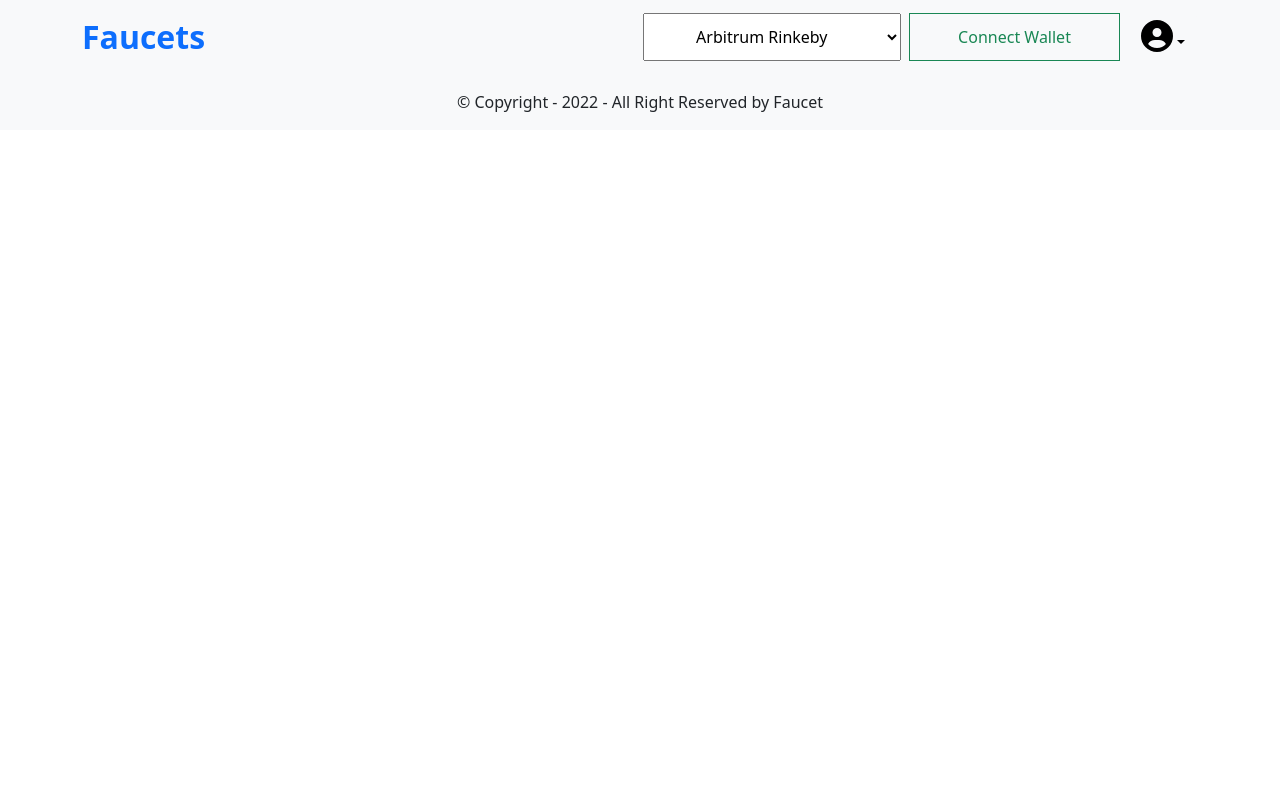
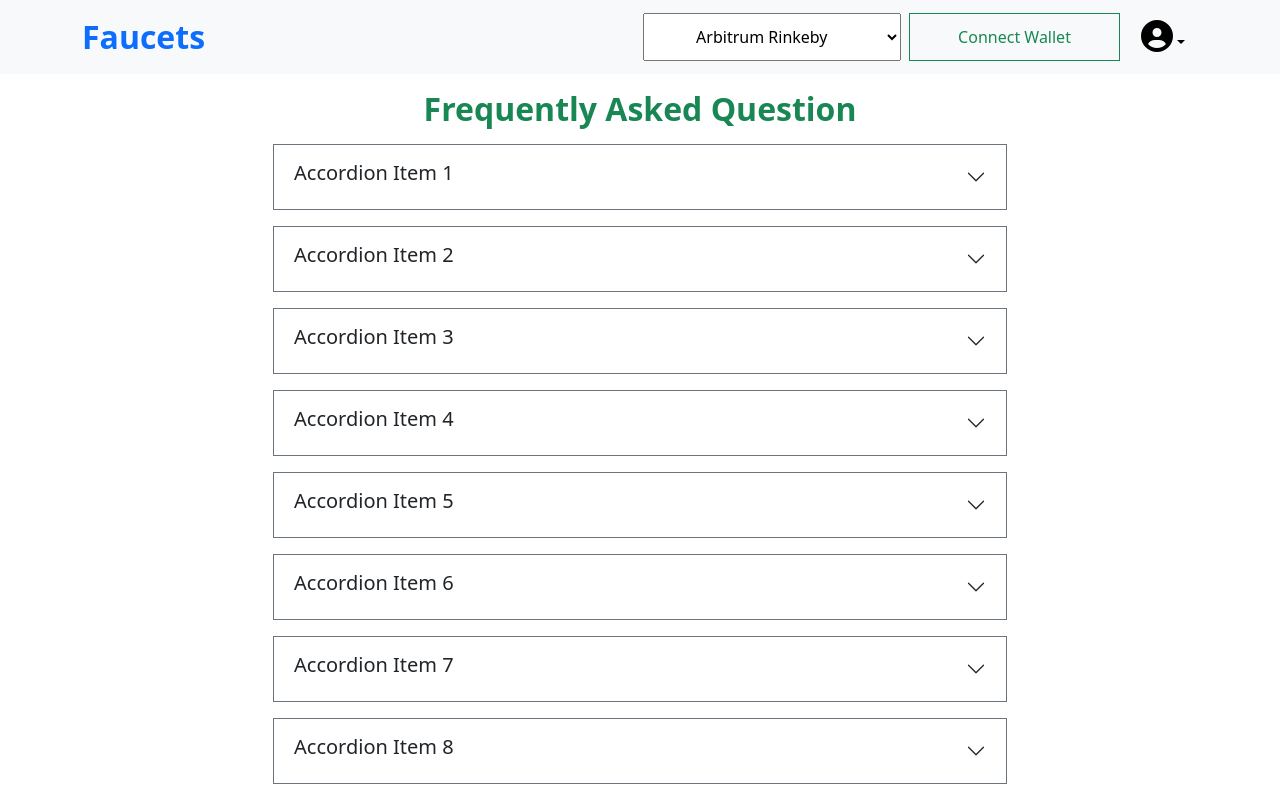
Before and after one commit to snislam/faucets, a React (Create React App) app: page /faq in a window 1280 px wide. Shown: the top 798 px of the page. Built offline with nearby package versions, Linux system fonts and the light colour scheme.

Commit message:
faq page done

```diff
--- a/src/App.js
+++ b/src/App.js
@@ -2,6 +2,7 @@ import { Route, Routes } from 'react-router-dom';
 import './App.css';
 import Footer from './components/Footer';
 import NavBar from './components/NavBar';
+import FAQ from './pages/FAQ';
 import Home from './pages/Home';
 import LogIn from './pages/LogIn';
 import Register from './pages/Register';
@@ -12,6 +13,7 @@ function App() {
       <NavBar />
       <Routes>
         <Route path='/' element={<Home />} />
+        <Route path='/faq' element={<FAQ />} />
         <Route path='/log-in' element={<LogIn />} />
         <Route path='/register' element={<Register />} />
       </Routes>
--- /dev/null
+++ b/src/components/AccordionItem.js
@@ -0,0 +1,18 @@
+import React from 'react';
+
+import Accordion from 'react-bootstrap/Accordion';
+
+const AccordionItem = ({ data, index }) => {
+    return (
+        <Accordion.Item className='border mb-3 border-secondary' eventKey={index}>
+            <Accordion.Header>
+                <h5>{data.title}</h5>
+            </Accordion.Header>
+            <Accordion.Body>
+                {data.body}
+            </Accordion.Body>
+        </Accordion.Item>
+    );
+};
+
+export default AccordionItem;
--- a/src/components/Footer.js
+++ b/src/components/Footer.js
@@ -3,7 +3,7 @@ import React from 'react';
 const Footer = () => {
     return (
         <section className='py-3 bg-light'>
-            <p className='m-0 p-0 text-center'>&copy; Copyright - {new Date().getFullYear()} - All Right Reserved by Faucet</p>
+            <p className='m-0 p-0 text-center'>&copy; Copyright {new Date().getFullYear()} - All Right Reserved by Faucet</p>
         </section>
     );
 };
--- /dev/null
+++ b/src/pages/FAQ.js
@@ -0,0 +1,62 @@
+import React from 'react';
+import Accordion from 'react-bootstrap/Accordion';
+import AccordionItem from '../components/AccordionItem';
+
+const FAQ = () => {
+    const faqs = [
+        {
+            title: "Accordion Item 1",
+            body: "Lorem ipsum dolor sit amet, consectetur adipiscing elit, sed doeiusmod tempor incididunt ut labore et dolore magna aliqua.Ut enim adminim veniam, quis nostrud exercitation ullamco laboris nisi utaliquip ex ea commodo consequat.Duis aute irure dolor inreprehenderit in voluptate velit esse cillum dolore eu fugiat nullapariatur.Excepteur sint occaecat cupidatat non proident, sunt inculpa qui officia deserunt mollit anim id est laborum."
+        },
+        {
+            title: "Accordion Item 2",
+            body: "Lorem ipsum dolor sit amet, consectetur adipiscing elit, sed doeiusmod tempor incididunt ut labore et dolore magna aliqua.Ut enim adminim veniam, quis nostrud exercitation ullamco laboris nisi utaliquip ex ea commodo consequat.Duis aute irure dolor inreprehenderit in voluptate velit esse cillum dolore eu fugiat nullapariatur.Excepteur sint occaecat cupidatat non proident, sunt inculpa qui officia deserunt mollit anim id est laborum."
+        },
+        {
+            title: "Accordion Item 3",
+            body: "Lorem ipsum dolor sit amet, consectetur adipiscing elit, sed doeiusmod tempor incididunt ut labore et dolore magna aliqua.Ut enim adminim veniam, quis nostrud exercitation ullamco laboris nisi utaliquip ex ea commodo consequat.Duis aute irure dolor inreprehenderit in voluptate velit esse cillum dolore eu fugiat nullapariatur.Excepteur sint occaecat cupidatat non proident, sunt inculpa qui officia deserunt mollit anim id est laborum."
+        },
+        {
+            title: "Accordion Item 4",
+            body: "Lorem ipsum dolor sit amet, consectetur adipiscing elit, sed doeiusmod tempor incididunt ut labore et dolore magna aliqua.Ut enim adminim veniam, quis nostrud exercitation ullamco laboris nisi utaliquip ex ea commodo consequat.Duis aute irure dolor inreprehenderit in voluptate velit esse cillum dolore eu fugiat nullapariatur.Excepteur sint occaecat cupidatat non proident, sunt inculpa qui officia deserunt mollit anim id est laborum."
+        },
+        {
+            title: "Accordion Item 5",
+            body: "Lorem ipsum dolor sit amet, consectetur adipiscing elit, sed doeiusmod tempor incididunt ut labore et dolore magna aliqua.Ut enim adminim veniam, quis nostrud exercitation ullamco laboris nisi utaliquip ex ea commodo consequat.Duis aute irure dolor inreprehenderit in voluptate velit esse cillum dolore eu fugiat nullapariatur.Excepteur sint occaecat cupidatat non proident, sunt inculpa qui officia deserunt mollit anim id est laborum."
+        },
+        {
+            title: "Accordion Item 6",
+            body: "Lorem ipsum dolor sit amet, consectetur adipiscing elit, sed doeiusmod tempor incididunt ut labore et dolore magna aliqua.Ut enim adminim veniam, quis nostrud exercitation ullamco laboris nisi utaliquip ex ea commodo consequat.Duis aute irure dolor inreprehenderit in voluptate velit esse cillum dolore eu fugiat nullapariatur.Excepteur sint occaecat cupidatat non proident, sunt inculpa qui officia deserunt mollit anim id est laborum."
+        },
+        {
+            title: "Accordion Item 7",
+            body: "Lorem ipsum dolor sit amet, consectetur adipiscing elit, sed doeiusmod tempor incididunt ut labore et dolore magna aliqua.Ut enim adminim veniam, quis nostrud exercitation ullamco laboris nisi utaliquip ex ea commodo consequat.Duis aute irure dolor inreprehenderit in voluptate velit esse cillum dolore eu fugiat nullapariatur.Excepteur sint occaecat cupidatat non proident, sunt inculpa qui officia deserunt mollit anim id est laborum."
+        },
+        {
+            title: "Accordion Item 8",
+            body: "Lorem ipsum dolor sit amet, consectetur adipiscing elit, sed doeiusmod tempor incididunt ut labore et dolore magna aliqua.Ut enim adminim veniam, quis nostrud exercitation ullamco laboris nisi utaliquip ex ea commodo consequat.Duis aute irure dolor inreprehenderit in voluptate velit esse cillum dolore eu fugiat nullapariatur.Excepteur sint occaecat cupidatat non proident, sunt inculpa qui officia deserunt mollit anim id est laborum."
+        },
+        {
+            title: "Accordion Item 9",
+            body: "Lorem ipsum dolor sit amet, consectetur adipiscing elit, sed doeiusmod tempor incididunt ut labore et dolore magna aliqua.Ut enim adminim veniam, quis nostrud exercitation ullamco laboris nisi utaliquip ex ea commodo consequat.Duis aute irure dolor inreprehenderit in voluptate velit esse cillum dolore eu fugiat nullapariatur.Excepteur sint occaecat cupidatat non proident, sunt inculpa qui officia deserunt mollit anim id est laborum."
+        },
+        {
+            title: "Accordion Item 10",
+            body: "Lorem ipsum dolor sit amet, consectetur adipiscing elit, sed doeiusmod tempor incididunt ut labore et dolore magna aliqua.Ut enim adminim veniam, quis nostrud exercitation ullamco laboris nisi utaliquip ex ea commodo consequat.Duis aute irure dolor inreprehenderit in voluptate velit esse cillum dolore eu fugiat nullapariatur.Excepteur sint occaecat cupidatat non proident, sunt inculpa qui officia deserunt mollit anim id est laborum."
+        }
+    ]
+    return (
+        <section>
+            <h1 className='text-success fs-2 fw-bolder text-center my-3'>Frequently Asked Question</h1>
+            <div style={{ maxWidth: "750px" }} className="mx-auto px-2">
+                <Accordion defaultActiveKey="0" flush>
+                    {
+                        faqs?.map((faq, i) => <AccordionItem key={i} data={faq} index={i} />)
+                    }
+                </Accordion>
+            </div>
+        </section>
+    );
+};
+
+export default FAQ;
--- a/src/pages/LogIn.js
+++ b/src/pages/LogIn.js
@@ -10,8 +10,8 @@ const LogIn = () => {
     };
     return (
         <>
-            <div className='py-5'>
-                <div style={{ maxWidth: "750px" }} className='bg-light p-5 mx-auto'>
+            <div className='bg-info bg-opacity-10 py-5'>
+                <div style={{ maxWidth: "750px" }} className='bg-light p-5 mx-auto rounded'>
                     <form className='d-flex flex-column' onSubmit={handleSubmit(onSubmit)}>
 
                         <h2 className='fs-3 text-center fw-bold py-2 my-3'>Please Log In</h2>
--- a/src/pages/Register.js
+++ b/src/pages/Register.js
@@ -7,8 +7,8 @@ const Register = () => {
     const onSubmit = data => console.log(data);
     return (
         <>
-            <div className=' py-5'>
-                <div style={{ maxWidth: "750px" }} className='bg-light p-5 mx-auto'>
+            <div className='bg-info bg-opacity-10 py-5'>
+                <div style={{ maxWidth: "750px" }} className='bg-light p-5 mx-auto rounded'>
                     <form className='d-flex flex-column' onSubmit={handleSubmit(onSubmit)}>
                         <h2 className='fs-3 text-center fw-bold py-2 my-3'>Please Register</h2>
 
```
